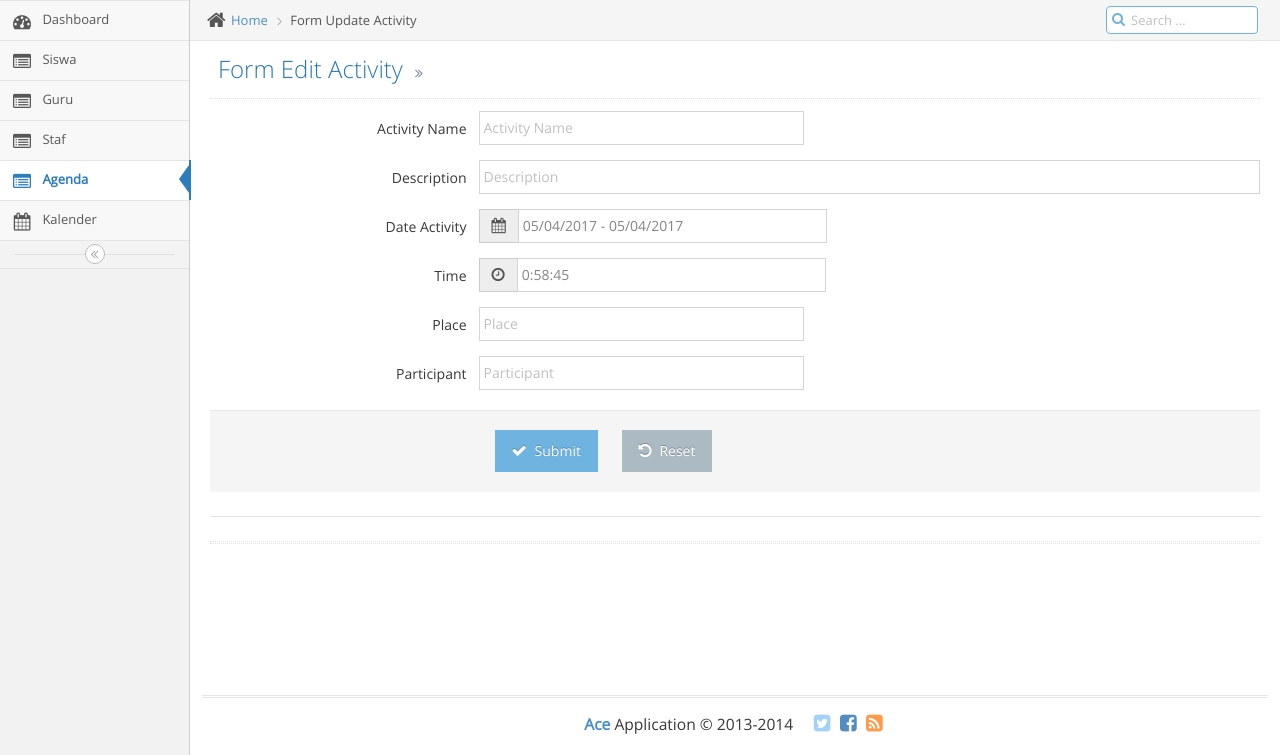
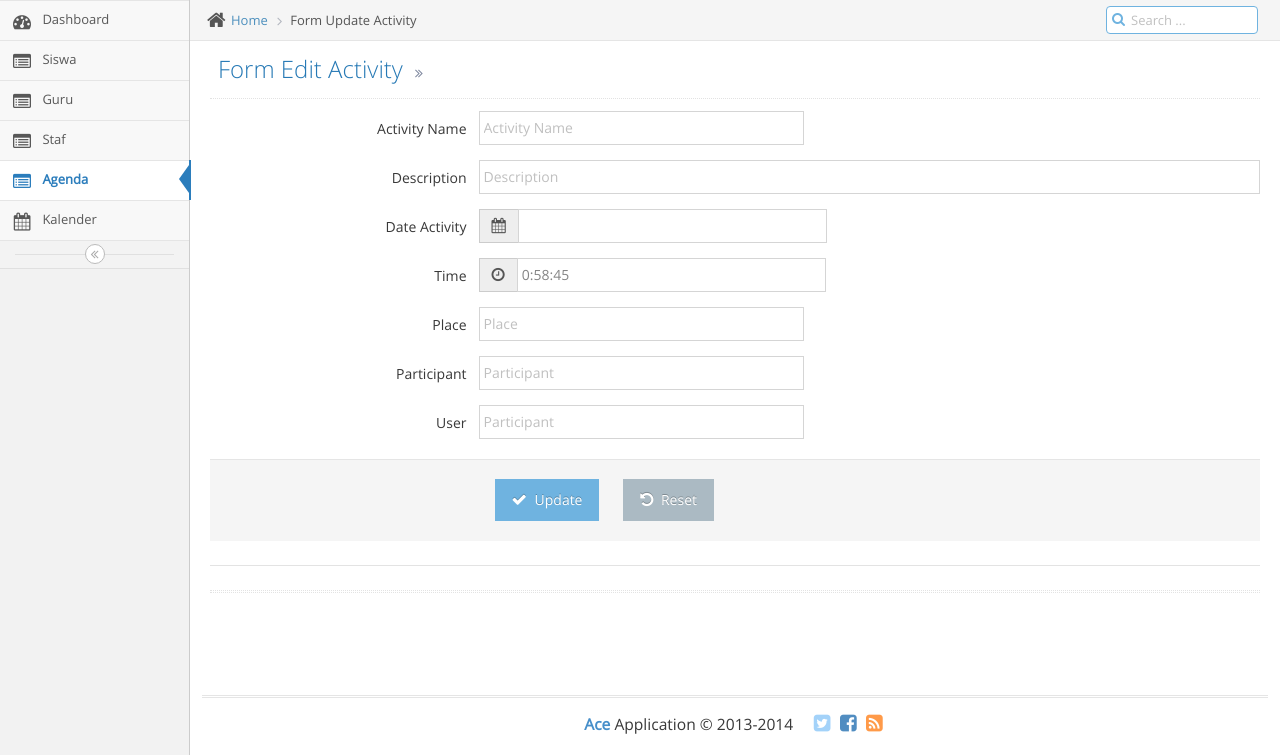
Before and after one commit to syahrulubaidilah/API-Agenda-Sekolah, a Laravel app: template resources/views/pages/update-activity.blade.php in a window 1280 px wide. Shown: the part 45-800 px from the top of the page. Run offline with Laravel 8, Linux system fonts and the light colour scheme; the template is opened without the code that fills it, so the values that code supplies are empty; settings files or empty folders that the repository lacks are supplied.

Commit message:
now can edit activity

```diff
--- a/resources/views/pages/update-activity.blade.php
+++ b/resources/views/pages/update-activity.blade.php
@@ -1,5 +1,10 @@
 @extends('layouts.app')
 @section('title', 'Form Update Activity<')
+@section('style')
+			<!-- page specific plugin styles -->
+ 		<link rel="stylesheet" href={{asset('assets/css/jquery-ui.custom.min.css')}} />
+		<link rel="stylesheet" href={{asset('assets/css/jquery.gritter.min.css')}} />
+@endsection
 @section('content')
             <div class="main-content-inner">
 				<div class="breadcrumbs ace-save-state" id="breadcrumbs">
@@ -37,12 +42,13 @@
 					<div class="row">
 						<div class="col-xs-12">
 							<!-- PAGE CONTENT BEGINS -->
-							<form class="form-horizontal" role="form">
+							<form class="form-horizontal" id="formActivity" role="form">
+								<input type="hidden" class="form-control" value="{{$activity->id}}">
 								<div class="form-group">
 									<label class="col-sm-3 control-label no-padding-right" for="form-field-1">Activity Name</label>
 
 									<div class="col-sm-9">
-										<input type="text" id="form-field-1" placeholder="Activity Name" class="col-xs-10 col-sm-5" />
+										<input type="text" id="form-field-1" name="name" placeholder="Activity Name" value="{{$activity->name}}" class="col-xs-10 col-sm-5" />
 									</div>
 								</div>
 
@@ -50,7 +56,7 @@
 									<label class="col-sm-3 control-label no-padding-right" for="form-field-1-1">Description</label>
 
 									<div class="col-sm-9">
-										<input type="text" id="form-field-1-1" placeholder="Description" class="form-control" />
+										<input type="text" id="form-field-1-1" name="description" placeholder="Description" value="{{$activity->description}}" class="form-control" />
 									</div>
 								</div>
 
@@ -63,7 +69,7 @@
 												<i class="fa fa-calendar bigger-110"></i>
 											</span>
 
-											<input class="col-xs-10 col-sm-5" type="text" name="date-range-picker" id="id-date-range-picker-1" />
+											<input class="col-xs-10 col-sm-5" type="text" name="date_activity" value="{{$activity->date_activity}}" />
 										</div>
 									</div>
 								</div>
@@ -76,7 +82,7 @@
 											<span class="input-group-addon">
 												<i class="fa fa-clock-o bigger-110"></i>
 											</span>
-											<input id="timepicker1" type="text" class="col-xs-10 col-sm-5" />
+											<input id="timepicker1" type="text" name="time" class="col-xs-10 col-sm-5" value="{{$activity->time}}" />
 										</div>
 									</div>
 								</div>
@@ -85,7 +91,7 @@
 									<label class="col-sm-3 control-label no-padding-right" for="form-field-1-4">Place</label>
 
 									<div class="col-sm-9">
-										<input type="text" id="form-field-1-4" placeholder="Place" class="col-xs-10 col-sm-5" />
+										<input type="text" id="form-field-1-4" name="place" placeholder="Place" value="{{$activity->place}}" class="col-xs-10 col-sm-5" />
 									</div>
 								</div>
 
@@ -93,15 +99,23 @@
 									<label class="col-sm-3 control-label no-padding-right" for="form-field-1-5">Participant</label>
 
 									<div class="col-sm-9">
-										<input type="text" id="form-field-1-5" placeholder="Participant" class="col-xs-10 col-sm-5" />
+										<input type="text" id="form-field-1-5" name="participant" placeholder="Participant" value="{{$activity->participant}}" class="col-xs-10 col-sm-5" />
+									</div>
+								</div>
+
+								<div class="form-group">
+									<label class="col-sm-3 control-label no-padding-right" for="form-field-1-5">User</label>
+
+									<div class="col-sm-9">
+										<input type="text" id="form-field-1-6" name="user_id" placeholder="Participant" value="{{$activity->user_id}}" class="col-xs-10 col-sm-5" />
 									</div>
 								</div>
 
 								<div class="clearfix form-actions">
 									<div class="col-md-offset-3 col-md-9">
-										<button class="btn btn-info" type="button">
+										<button class="btn btn-info" type="button" id="btnUpdate">
 												<i class="ace-icon fa fa-check bigger-110"></i>
-												Submit
+												Update
 											</button> &nbsp; &nbsp; &nbsp;
 										<button class="btn" type="reset">
 												<i class="ace-icon fa fa-undo bigger-110"></i>
@@ -140,6 +154,7 @@
 	<script src={{asset('assets/js/jquery.inputlimiter.min.js')}}></script>
 	<script src={{asset('assets/js/jquery.maskedinput.min.js')}}></script>
 	<script src={{asset('assets/js/bootstrap-tag.min.js')}}></script>
+	<script src={{asset('assets/js/jquery.gritter.min.js')}}></script>
 
 	<script>
 	$(document).ready(function(){
@@ -151,6 +166,66 @@
 		$('#nav-agenda').addClass('active');
     });
 	</script>
+
+	<script>
+ 	 $(document).ready(function(){
+
+ 	    });
+
+ 	    // ini adalah proses submit data menggunakan Ajax
+ 	    $("#btnUpdate").click(function(event) {
+ 	      // kasih ini dong biar gag hard reload
+ 	      event.preventDefault();
+ 	      $.ajax({
+ 	        url: '{{route("activity.update",['id' => $activity->id])}}', // url edit data
+ 	        dataType: 'JSON',
+ 	        type: 'PUT',
+ 	        contentType: 'application/x-www-form-urlencoded',
+ 	        data: $("#formActivity").serialize(), // data tadi diserialize berdasarkan name
+ 	        success: function( data, textStatus, jQxhr ){
+ 	            console.log('status =>', textStatus);
+ 	            console.log('data =>', data);
+ 	            // clear validation error messsages
+ 	            $('#errMsg').addClass('hide');
+ 	            $('#errData').html('');
+ 	            // scroll up
+ 	            // $('html, body').animate({
+ 	            //     scrollTop: $("#nav-top").offset().top
+ 	            // }, 2000);
+ 	            // tampilkan pesan sukses
+ 	            showNotifSuccess();
+ 	            // kembali kelist book
+
+ 	        },
+ 	        error: function( data, textStatus, errorThrown ){
+ 	          var messages = jQuery.parseJSON(data.responseText);
+ 	            console.log( errorThrown );
+ 	            // $('html, body').animate({
+ 	            //     scrollTop: $("#nav-top").offset().top
+ 	            // }, 2000);
+ 	            // scroll up
+ 	            // tampilkan pesan error
+ 	            $('#errData').html('');
+ 	          	$('#errMsg').addClass('alert-warning');
+ 	          	$('#errMsg').removeClass('hide');
+ 	          	$.each(messages, function(i, val) {
+ 	            $('#errData').append('<p>'+ i +' : ' + val +'</p>')
+ 	            console.log(i,val);
+ 	          });
+ 	          // jangan clear data
+ 	        }
+ 	      });
+ 	    });
+
+ 	    function showNotifSuccess(){
+ 	    	$.gritter.add({
+				title: 'Succes',
+				text: 'Data Activity berhasil di update',
+				class_name: 'gritter-info'
+			});
+ 		  }
+
+ 	</script>
 
 	<!-- inline scripts related to this page -->
 	<script type="text/javascript">
@@ -452,7 +527,7 @@
 
 
 			//to translate the daterange picker, please copy the "examples/daterange-fr.js')}} contents here before initialization
-			$('input[name=date-range-picker]').daterangepicker({
+			$('input[id="date-range-picker"]').daterangepicker({
 				'applyClass': 'btn-sm btn-success',
 				'cancelClass': 'btn-sm btn-default',
 				locale: {
```
Also changed, not shown: resources/views/pages/create-activity.blade.php (+10 -2 lines).
